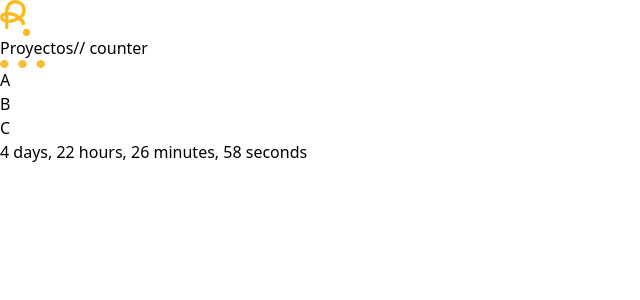
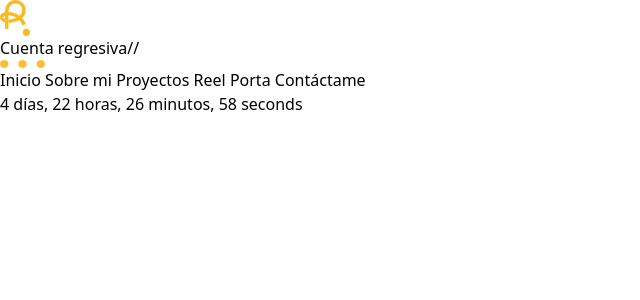
Before and after one commit to karivas-dev/francisco-web, a Vue app: page /contador in a window 1280 px wide. Shown: the top 300 px of the page, without its empty margins (0-640 px from the left). Built offline with nearby package versions, Linux system fonts and the light colour scheme.

Commit message:
Navbar options

```diff
--- a/src/components/AboutMe.vue
+++ b/src/components/AboutMe.vue
@@ -3,7 +3,7 @@ import Button from "@/components/Button.vue";
 </script>
 
 <template>
-  <div class="px-12 my-20 grid grid-cols-8 place-content-center relative">
+  <div id="sobre-mi" class="px-12 my-20 grid grid-cols-8 place-content-center relative">
     <div class="absolute top-1/2 left-1/2 -z-10">
       <img alt="" width="" class="animate-random-circle" src="../assets/img/homepage/gradientecirc.svg">
     </div>
--- a/src/components/Footer.vue
+++ b/src/components/Footer.vue
@@ -3,7 +3,7 @@
 </script>
 
 <template>
-  <div class="bg-[#323332] px-8 py-12 text-center font-agrandir font-extraexpanded font-extralight text-white">
+  <div id="/contacto" class="bg-[#323332] px-8 py-12 text-center font-agrandir font-extraexpanded font-extralight text-white">
     <p class="font-black font-extraexpanded text-2xl">¡Dale, contáctame y hagamos equipo!</p>
 
     <p class="font-scp border border-[#fbb91c] py-3 px-16 w-fit mx-auto rounded-full my-4">
--- a/src/components/Home.vue
+++ b/src/components/Home.vue
@@ -3,13 +3,13 @@ import Button from "@/components/Button.vue";
 </script>
 
 <template>
-  <div class="relative">
-    <video autoplay loop muted width="100%" class="hidden md:block">
+  <div id="inicio" class="relative">
+    <video autoplay class="hidden md:block" loop muted width="100%">
       <source src="@/assets/videos/main-gradient.mp4" type="video/mp4"/>
       Your browser does not support the video tag
     </video>
 
-    <video autoplay loop muted width="100%" class="block md:hidden">
+    <video autoplay class="block md:hidden" loop muted width="100%">
       <source src="@/assets/videos/gradient-phone.mp4" type="video/mp4"/>
       Your browser does not support the video tag
     </video>
@@ -17,7 +17,11 @@ import Button from "@/components/Button.vue";
     <div class="absolute top-1/2 -translate-x-1/2 -translate-y-1/2 left-1/2 w-5/6 lg:w-4/6 font-agrandir
     font-extrabold font-extraexpanded text-center space-y-10 text-[#323231] z-10">
       <p class="text-2xl md:text-5xl">La inspiración está en la oportunidad de darnos variedad para crear y aprender</p>
-      <Button>Mi trabajo</Button>
+      <Button>
+        <router-link to="/#proyectos">
+          Mi trabajo
+        </router-link>
+      </Button>
     </div>
   </div>
 </template>
--- a/src/components/Navbar.vue
+++ b/src/components/Navbar.vue
@@ -28,14 +28,15 @@ watch(showMenu, () => {
 
       <div class="text-xl font-extraLight text-white text-center font-agrandir font-expanded">
         <span v-if="routeName == 'home'">Inicio</span>
+        <span v-else-if="routeName == 'counter'">Cuenta regresiva</span>
         <span v-else>Proyectos</span><span class="text-[#f7bf33]">//
-          <span v-if="routeName != 'home'">
+          <span v-if="routeName != 'home' && routeName != 'counter'">
             {{ routeName }}
           </span>
         </span>
       </div>
 
-      <img alt="dots" class="h-1.5 md:h-2"  src="../assets/img/dots.svg" width="45" @click="showMenu = !showMenu"/>
+      <img alt="dots" class="h-1.5 md:h-2" src="../assets/img/dots.svg" width="45" @click="showMenu = !showMenu"/>
     </div>
   </nav>
 
@@ -45,12 +46,25 @@ watch(showMenu, () => {
        }"
        class="fixed left-0 w-full h-[calc(100vh_-_67px)] bg-[#333] opacity-[0.97] z-20 flex justify-center items-center
         ease-out transition-all duration-500">
-    <div class="text-white">
-      A
-      <br>
-      B
-      <br>
-      C
+    <div class="text-white font-scp flex flex-col">
+      <router-link to="/#inicio">
+        Inicio
+      </router-link>
+      <router-link to="/#sobre-mi">
+        Sobre mi
+      </router-link>
+      <router-link to="/#proyectos">
+        Proyectos
+      </router-link>
+      <router-link to="/#reel">
+        Reel
+      </router-link>
+      <router-link to="/#porta">
+        Porta
+      </router-link>
+      <router-link to="/#contacto">
+        Contáctame
+      </router-link>
     </div>
   </div>
 </template>
--- a/src/components/Projects.vue
+++ b/src/components/Projects.vue
@@ -4,7 +4,7 @@ import Button from "@/components/Button.vue";
 </script>
 
 <template>
-  <div class="mx-8 md:mx-28">
+  <div id="/#proyectos" class="mx-8 md:mx-28">
     <div class="grid grid-cols-1 md:grid-cols-3 gap-2 md:gap-5 mt-16 md:mt-20">
       <Button>Mi trabajo</Button>
       <Button>Reel 2024</Button>
--- a/src/router/index.js
+++ b/src/router/index.js
@@ -35,6 +35,16 @@ const router = createRouter( {
     history: createWebHistory(),
     routes: routes,
     scrollBehavior(to, from,savedPosition) {
+        if (savedPosition) {
+            return savedPosition;
+        }
+        if (to.hash) {
+            return {
+                selector: to.hash
+                // , offset: { x: 0, y: 10 }
+            }
+        }
+
         return savedPosition ?? { top: 0 };
     },
 });
--- a/src/views/Counter.vue
+++ b/src/views/Counter.vue
@@ -15,7 +15,7 @@ const timeRemaining = computed(() => {
     router.push({name: 'home'});
   }
 
-  return `${Math.floor(duration.days)} days, ${duration.hours} hours, ${duration.minutes} minutes, ${Math.floor(duration.seconds)} seconds`;
+  return `${Math.floor(duration.days)} días, ${duration.hours} horas, ${duration.minutes} minutos, ${Math.floor(duration.seconds)} seconds`;
 });
 
 onMounted(() => {
@@ -30,5 +30,8 @@ onBeforeMount(() => {
 </script>
 
 <template>
-  {{ timeRemaining }}
+  <div class="max-w-1920 h-[calc(100vh-69px)] mx-auto flex items-center justify-center text-center
+  bg-gradient-to-tr from-[#333333] from-5% to-[#f7bf33] font-agrandir font-black font-ultraexpanded text-2xl text-slate-300">
+    {{ timeRemaining }}
+  </div>
 </template>
```
